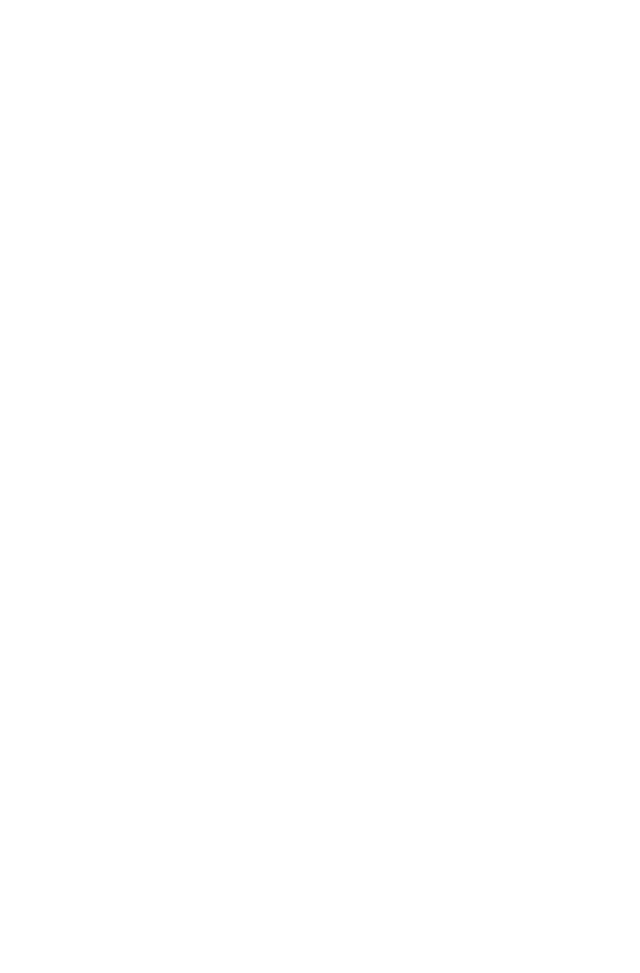
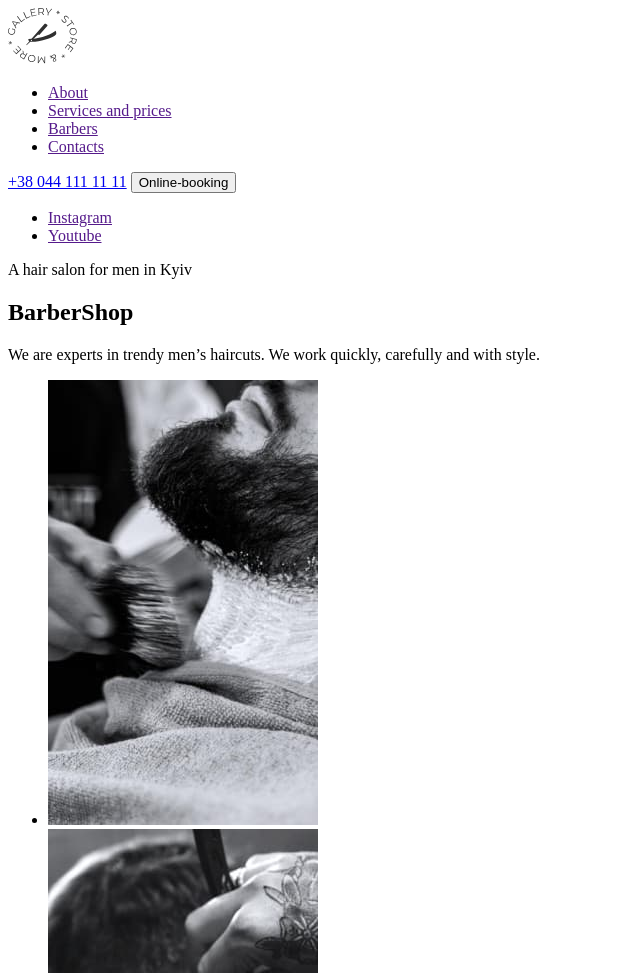
Before and after one commit to Danil2943/frontend-72, a plain HTML site: page index.html in a window 1280 px wide. Shown: the top 973 px of the page, without its empty margins (0-640 px from the left). Before the commit the page ends 800 px from the top, so only its background shows below. Drawn offline with Linux system fonts and the light colour scheme.

Commit message:
start html

```diff
--- a/index.html
+++ b/index.html
@@ -7,10 +7,44 @@
     <title>Barbershop</title>
 </head>
 <body>
-    <header></header>
+    <header>
+        <nav>
+            <img src="./img/Logo.svg" alt="site logo">
+            <ul>
+                <li><a href="">About</a></li>
+                <li><a href="">Services and prices</a></li>
+                <li><a href="">Barbers</a></li>
+                <li><a href="">Contacts</a></li>
+            </ul>
+        </nav>
+        <a href="tell:+38 044 111 11 11">+38 044 111 11 11</a>
+        <button type="button">Online-booking</button>
+    </header>
     <main>
-        <section></section>
-        <section></section>
+        <section>
+            <ul>
+                <li><a href="" target="_blank" rel="noopener noreferrer nofollow">Instagram</a></li>
+                <li><a href="" target="_blank" rel="noopener noreferrer nofollow">Youtube</a></li>
+            </ul>
+            <p>A hair salon for men in Kyiv</p>
+            <h1>BarberShop</h1>
+            <p>We are experts in trendy men’s haircuts.
+                We work quickly, carefully and with style.</p>
+        </section>
+        <section>
+            <ul>
+                <li><img src="./img/img 1 (1).jpg" alt="haircut"width="270" height="445"></li>
+                <li><img src="./img/img 2 (1).jpg" alt="haircut"width="270" height="445"></li>
+            </ul>
+            <p>About</p>
+            <h2>Best Barbershop in your city</h2>
+            <p>If you want to add more confidence to your image, you should definitely visit us.</p>
+            <p>We are a team that never stops at what has been achieved and are thirsty for changes.
+                And when you fall into the hands of our master, you will never be the same again.
+                We are a team that is always "on the same wave" with clients.
+                Therefore, we are always ready to improve everyone who comes to us!</p>
+            <button type="button">Online-booking</button>
+        </section>
     </main>
     <footer></footer>
     <aside></aside>
```
Also changed, not shown: img/Logo.svg (added), img/img 1 (1).jpg (added), img/img 2 (1).jpg (added).
